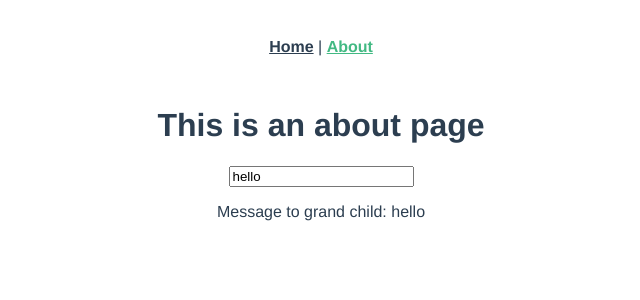
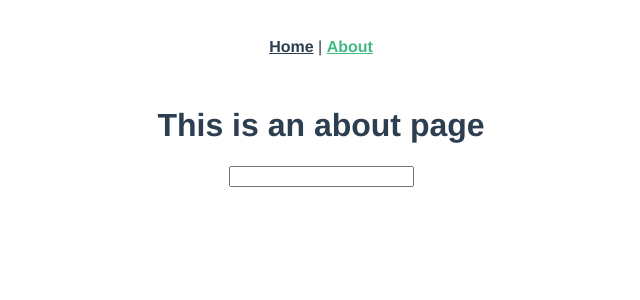
Before and after one commit to Pcjmy/Vue, a Vue app: page /#/about in a window 1280 px wide. Shown: the top 300 px of the page, without its empty margins (319-959 px from the left). Built offline with nearby package versions, Linux system fonts and the light colour scheme.

Commit message:
feat: component

```diff
--- a/src/views/AboutView.vue
+++ b/src/views/AboutView.vue
@@ -1,17 +1,12 @@
 <template>
   <div class="about">
     <h1>This is an about page</h1>
-    <input v-model="message">
-    <Child />
+    <component :is="tag"></component>
   </div>
 </template>
 
 <script setup>
-import { ref, provide } from 'vue'
-import Child from '../components/Child'
+import { ref } from 'vue'
 
-// by providing a ref, the GrandChild
-// can react to changes happening here.
-const message = ref('hello')
-provide('message', message)
+const tag = ref('input')
 </script>
```
